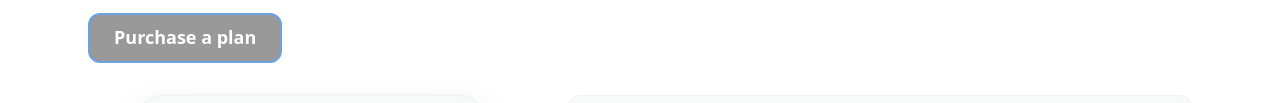
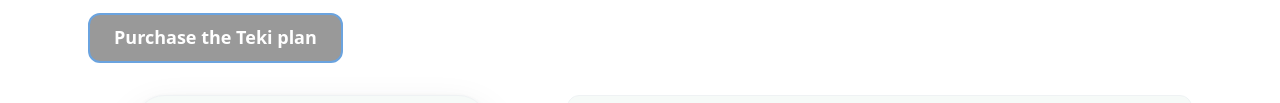
Before and after one commit to zaynabquazi/tekiWeb, a plain HTML site: page plans.html in a window 1280 px wide. Shown: the part 291-394 px from the top of the page. Drawn offline with Linux system fonts and the light colour scheme.

Commit message:
Update plans.html

```diff
--- a/plans.html
+++ b/plans.html
@@ -26,7 +26,7 @@
     <section class="container reveal" aria-labelledby="plans-title">
       <h1 id="plans-title">Understand your Teki plan</h1>
         <p><b>During this initial phase, Teki is free. When we are commercially live, you’ll be able to purchase a plan.</b></p>
-        <a class="btn btn-primary-disabled" href="#" tabindex="-1" aria-disabled="true">Purchase a plan</a>
+        <a class="btn btn-primary-disabled" href="#" tabindex="-1" aria-disabled="true">Purchase the Teki plan</a>
 
       <div class="plans-layout">
 
```
